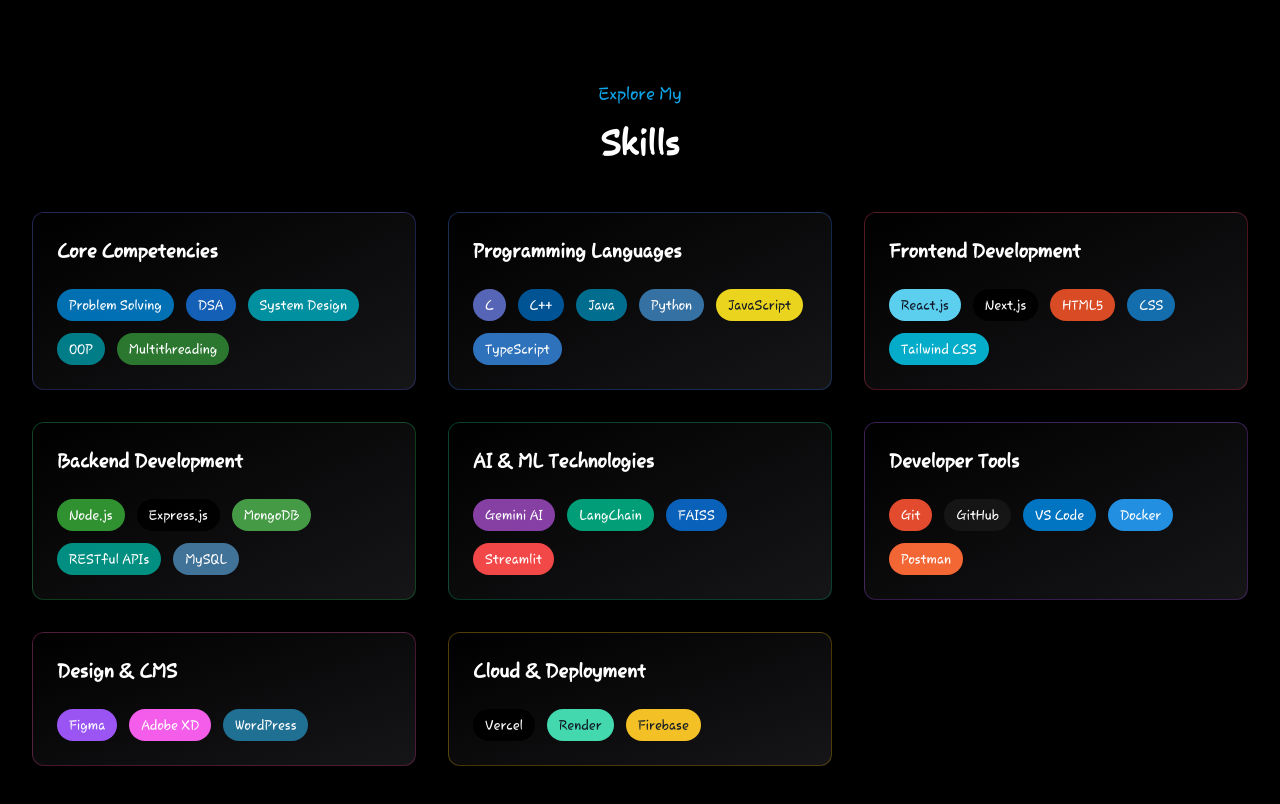
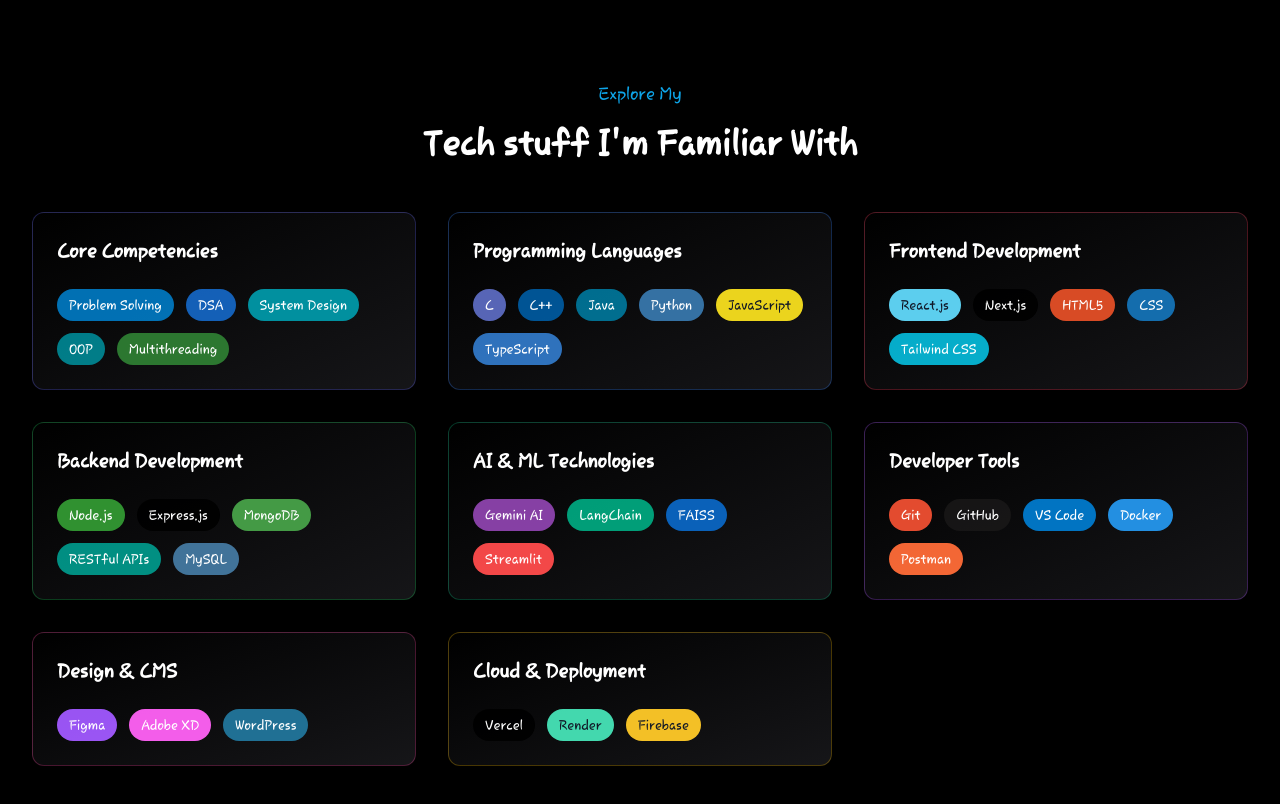
Before and after one commit to md-tayyab03/Port-folio, a React (Create React App) app: page / in a window 1280 px wide. Shown: the part 1380-2184 px from the top of the page. Built offline with nearby package versions, Linux system fonts and the light colour scheme.

Commit message:
Some stuff

```diff
--- a/src/components/Skills.tsx
+++ b/src/components/Skills.tsx
@@ -10,7 +10,7 @@
       <div className="max-w-7xl mx-auto px-4 sm:px-6 lg:px-8">
         <div className="text-center mb-8 md:mb-12">
           <p className="section-subtitle">Explore My</p>
-          <h2 className="section-title text-white">Skills</h2>
+          <h2 className="section-title text-white">Tech stuff I'm Familiar With</h2>
         </div>
 
         <div className="grid grid-cols-1 md:grid-cols-2 lg:grid-cols-3 gap-4 md:gap-8">
```
